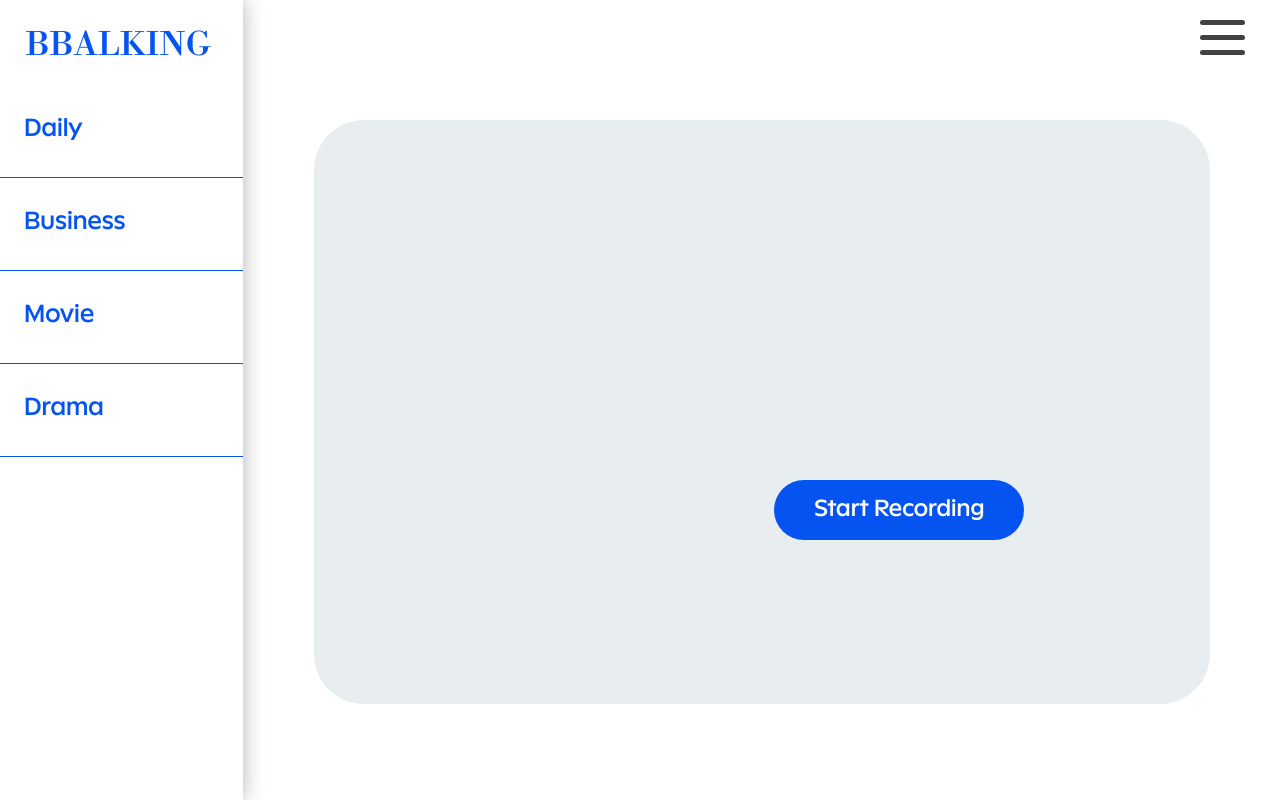
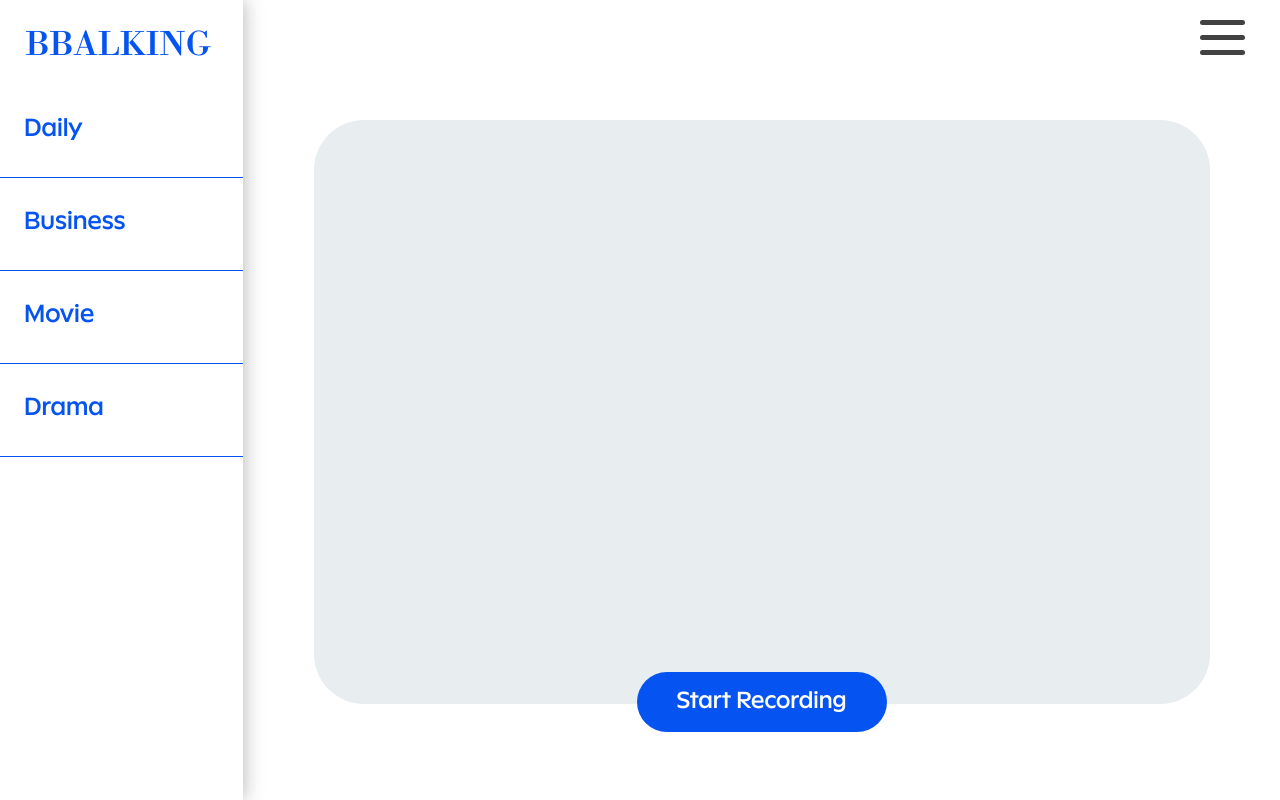
Before and after one commit to ikk5515/KoreanTraining_Baleum, a React (Create React App) app in the folder startupProject/src/main/front_end/: page /func in a window 1280 px wide. Built offline with nearby package versions, Linux system fonts and the light colour scheme; no server answers.

Commit message:
Fix Recorder component's style codes

```diff
--- a/startupProject/src/main/front_end/src/component/secondPage/Recorder.css
+++ b/startupProject/src/main/front_end/src/component/secondPage/Recorder.css
@@ -1,14 +1,12 @@
 .recordWrap{
     width: 82vw;
-    height: 100vh;
-    position: relative;
-    display: inline-block;
+    height: 20vh;
 }
 
 .recordWrap button{
     position: absolute;
-    top: 45vh;
-    left: 36vw;
+    top: 69vh;
+    left: calc(50% - 125px);
     border: none;
     border-radius: 50px;
     font-size: 1.5em;
@@ -17,12 +15,16 @@
     height: 60px;
     background-color: #0554F2;
     color: white;
+    display: inline-block;
 }
 
 .audioWrap{
+
+}
+
+.audioWrap audio{
+    display: inline-block;
+    width: 300px;
     position: absolute;
-    top: 40vh;
+    left: calc(50% - 150px);
 }
-.audioWrap button{
-    top: 5vh;
-}
```
